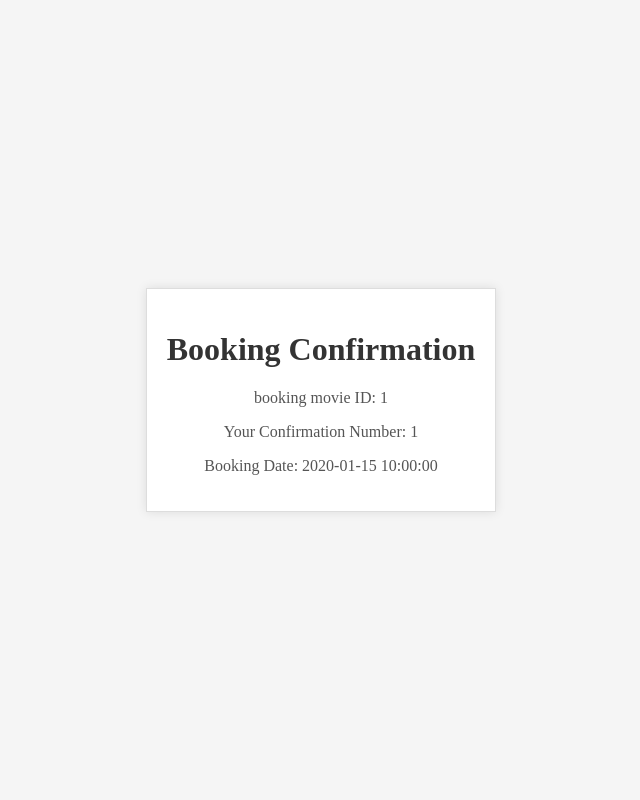
After one commit to QaziHusnain/moviescinemabook, a Flask app: template templates/book_now.html in a window 1280 px wide. The commit adds this page. Shown: the whole page, without its empty margins (319-959 px from the left). Run offline with Flask 3, Linux system fonts and the light colour scheme; the template is opened without the code that fills it: most values are stand-ins (such as "Sample title", 1, 10 or a date in 2020).

Commit message:
implememnts book now function

```diff
--- a/main.py
+++ b/main.py
@@ -1,9 +1,11 @@
-from flask import Flask, render_template, request, redirect, url_for
+from flask import Flask, render_template, request, redirect, url_for,jsonify
 from flask_sqlalchemy import SQLAlchemy
 from flask_login import LoginManager, UserMixin, login_user, login_required, current_user
 from flask import current_app
 from werkzeug.security import generate_password_hash, check_password_hash
 from flask_login import logout_user
+from datetime import datetime
+import uuid
 
 
 app = Flask(__name__)
@@ -86,6 +88,7 @@ def signup():
 @login_required
 def dashboard():
     movies = Movie.query.all()
+
     return render_template('dashboard.html', user=current_user, movies=movies)
 @app.route('/logout')
 @login_required
@@ -108,5 +111,54 @@ class Showtime(db.Model):
     time = db.Column(db.String(10), nullable=False)
 
 
+@app.route('/select_movie', methods=['POST'])
+@login_required
+def select_movie():
+    if request.method == 'POST':
+        movie_id = request.form['movie_id']
+        # Fetch the selected movie from the database based on movie_id
+        selected_movie = Movie.query.get(movie_id)
+        if selected_movie:
+            print(f"Selected Movie ID: {selected_movie.id}")
+            print(f"Selected Movie Title: {selected_movie.title}")
+            print(f"Selected Movie Poster URL: {selected_movie.poster_url}")
+
+            # For debugging, you can return JSON data containing the movie details
+            return jsonify({
+                'movie_id': selected_movie.id,
+                'title': selected_movie.title,
+                'poster_url': selected_movie.poster_url
+            })
+        else:
+            print("Movie not found")  # Handle the case where the movie doesn't exist
+
+    return redirect(url_for('dashboard'))
+
+
+@app.route('/book_now', methods=['POST'])
+@login_required
+def book_now():
+    if request.method == 'POST':
+        movie_id = request.form.get('movie_id')
+        print(f"Booking movie with ID: {movie_id}")
+
+        # Generate a unique confirmation number
+        confirmation_number = str(uuid.uuid4())[:5]
+
+        # You can add more booking logic here if needed
+
+        # Create a dictionary with booking details
+        booking_details = {
+            'movie_id': movie_id,
+            'confirmation_number': confirmation_number,
+            'booking_date': '2023-09-15',  # Set the booking date
+            # Add more booking details as needed
+        }
+
+        return render_template('book_now.html', booking_details=booking_details)
+
+    return redirect(url_for('dashboard'))
+
+
 if __name__ == '__main__':
     app.run(debug=True)
--- /dev/null
+++ b/templates/book_now.html
@@ -0,0 +1,47 @@
+<!DOCTYPE html>
+<html>
+<head>
+    <title>Booking Confirmation</title>
+    <style>
+        /* Center the content vertically and horizontally */
+        body {
+            display: flex;
+            justify-content: center;
+            align-items: center;
+            min-height: 100vh;
+            margin: 0;
+            background-color: #f5f5f5;
+        }
+
+        .confirmation-container {
+            text-align: center;
+            padding: 20px;
+            border: 1px solid #ddd;
+            background-color: #fff;
+            box-shadow: 0 0 10px rgba(0, 0, 0, 0.1);
+            max-width: 400px;
+        }
+
+        h1 {
+            color: #333;
+        }
+
+        p {
+            color: #555;
+        }
+    </style>
+</head>
+<body>
+    <div class="confirmation-container">
+        <h1>Booking Confirmation</h1>
+
+        <p>booking movie ID: {{ booking_details.movie_id }}</p>
+
+        <p>Your Confirmation Number: {{ booking_details.confirmation_number }}</p>
+
+        <p>Booking Date: {{ booking_details.booking_date }}</p>
+
+        <!-- Add more booking details here as needed -->
+    </div>
+</body>
+</html>
```
Also changed, not shown: static/script.js (added, +21 -0 lines), templates/dashboard.html (+12 -3 lines), templates/home.html (+5 -2 lines), templates/select_movie.html (added, +53 -0 lines), instance/data.db.
